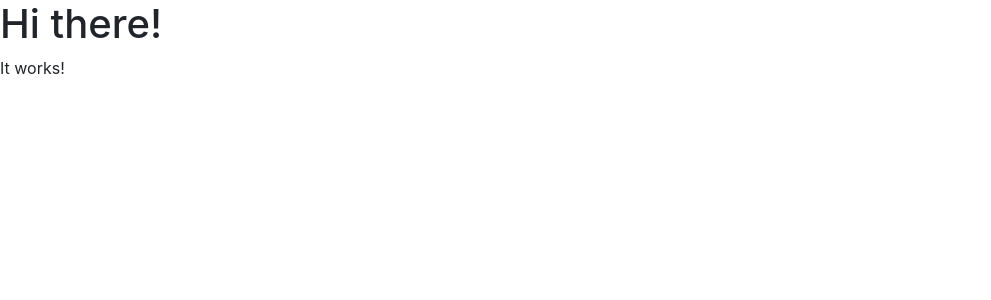
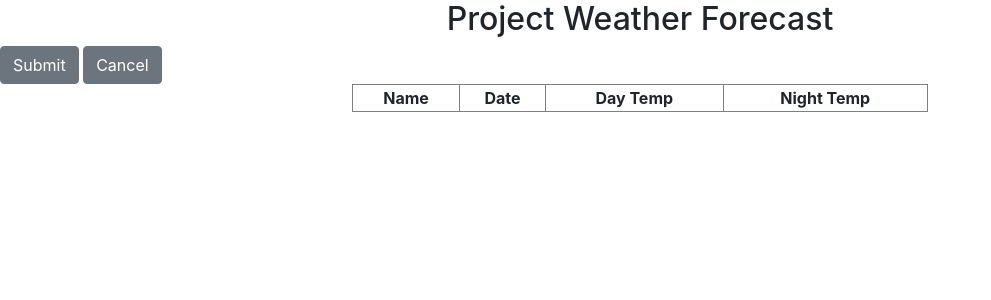
Before and after one commit to ValikVasilkovskiy/Weather, a Django app: page / in a window 1280 px wide. Shown: the top 300 px of the page, without its empty margins (0-991 px from the left). Run offline with Django 3.2, Linux system fonts and the light colour scheme; data that the repository does not hold is empty; some libraries are stand-ins or nearby versions.

Commit message:
Modified templates to display forecasts from database

```diff
--- a/forecast/models.py
+++ b/forecast/models.py
@@ -1,10 +1,14 @@
 from django.db import models
-from datetime import datetime
+
 
 class DayWeatherForecast(models.Model):
+    name = models.CharField(max_length=100, default="Sunday")
     date = models.DateField(null=False)
     forecast_day_temp = models.IntegerField(null=False)
     forecast_night_temp = models.IntegerField(null=False)
 
     def average_temp_per_day(self):
         return (self.forecast_day_temp + self.forecast_night_temp) / 2
+
+    def __str__(self):
+        return (self.name)
--- a/forecast/templates/forecast/weather_list.html
+++ b/forecast/templates/forecast/weather_list.html
@@ -11,8 +11,34 @@
     <title>Day weather forecast</title>
   </head>
   <body>
-    <h1>Hi there!</h1>
-    <p>It works!</p>
+    <h2 align="center" >Project Weather Forecast</h2>
+
+    <button type="button" class="btn btn-secondary">Submit</button>
+    <button type="button" class="btn btn-secondary">Cancel</button>
+
+    <table border="1" width="45%" align="center">
+        <thead>
+            <tr align="center" valign="top">
+                <th>Name</th>
+                <th>Date</th>
+                <th>Day Temp</th>
+                <th>Night Temp</th>
+            </tr>
+        </thead>
+
+        <tbody>
+            {% for forecast in forecasts %}
+                <tr>
+                    <th>{{ forecast.name }}</th>
+                    <th>{{ forecast.date }}</th>
+                    <th>{{ forecast.forecast_day_temp }}</th>
+                    <th>{{ forecast.forecast_night_temp }}</th>
+                </tr>
+            {% endfor %}
+
+        </tbody>
+    </table>
+
 
     <!-- Optional JavaScript -->
     <!-- jQuery first, then Popper.js, then Bootstrap JS -->
--- a/forecast/urls.py
+++ b/forecast/urls.py
@@ -2,5 +2,5 @@ from django.conf.urls import url
 from . import views
 
 urlpatterns = [
-    url(r'^$', views.weather_list, name='weather_list' )
+    url(r'^$', views.weather_list, name='weather_list')
 ]
--- a/forecast/views.py
+++ b/forecast/views.py
@@ -1,6 +1,8 @@
 from django.shortcuts import render
+from .models import DayWeatherForecast
 
 # Create your views here.
 
 def weather_list(request):
-    return render(request, 'forecast/weather_list.html', {})
+    forecasts = DayWeatherForecast.objects.all()
+    return render(request, 'forecast/weather_list.html', {"forecasts": forecasts})
```
Also changed, not shown: forecast/migrations/0002_auto_20181022_0822.py (added), forecast/migrations/0003_auto_20181022_0831.py (added).
